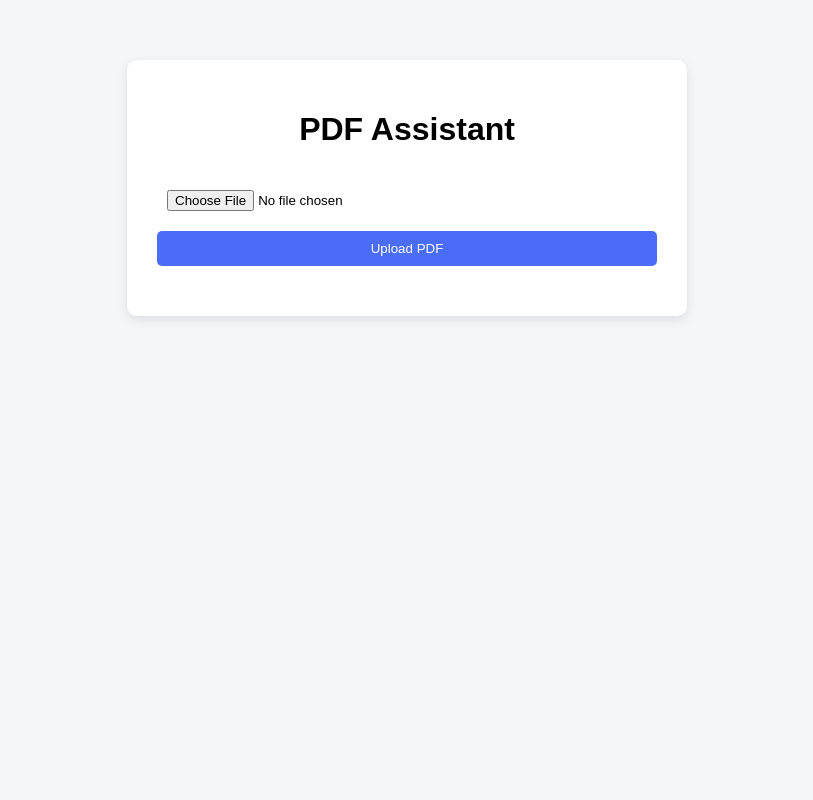
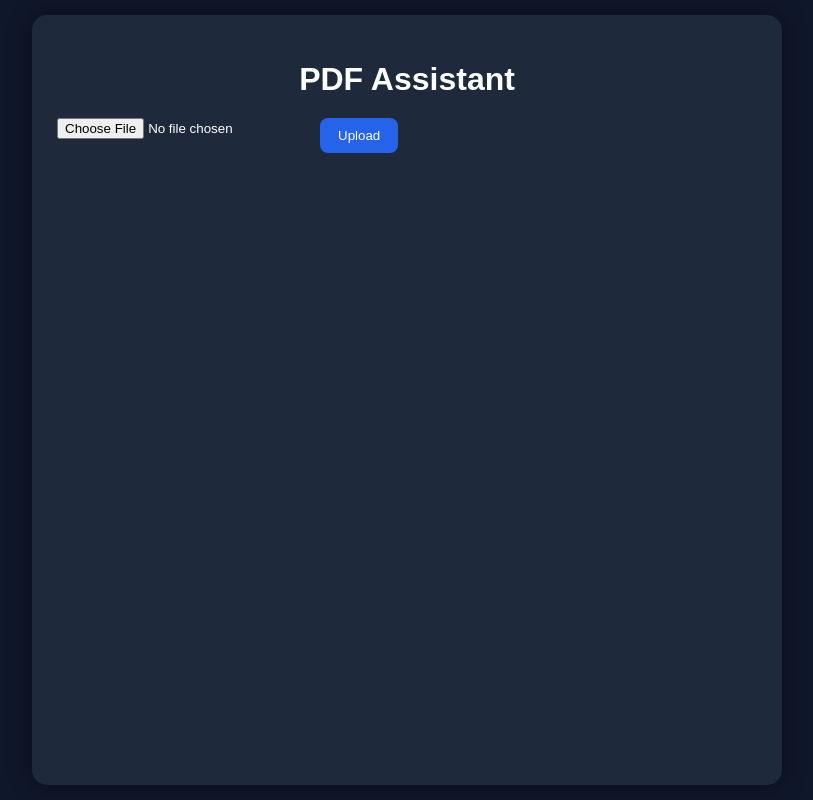
Before and after one commit to AMAN-X12/AI-Document-Assistant, a FastAPI app: page / in a window 1280 px wide. Shown: the whole page, without its empty margins (233-1046 px from the left). Run offline with FastAPI, Linux system fonts and the light colour scheme.

Commit message:
final one

```diff
--- a/app/templates/index.html
+++ b/app/templates/index.html
@@ -1,37 +1,40 @@
 <!DOCTYPE html>
 <html>
 <head>
-    <meta charset="UTF-8">
     <title>PDF Assistant</title>
     <link rel="stylesheet" href="/static/style.css">
 </head>
-
 <body>
 
-<div class="container">
-    <h1>PDF Assistant</h1>
+<div class="app-container">
 
+    <h1 class="app-title">PDF Assistant</h1>
 
+    <!-- Upload Section -->
     <div class="upload-section">
-        <input type="file" id="fileInput" accept=".pdf">
-        <button id="uploadBtn">Upload PDF</button>
-        <div id="uploadStatus" class="status"></div>
+        <input type="file" id="fileInput">
+        <button id="uploadBtn">Upload</button>
     </div>
 
+    <div id="uploadStatus" class="status-text"></div>
 
-    <div class="chat-section" id="chatSection">
-        <input type="text" id="questionInput" placeholder="Ask a question...">
-        <button id="askBtn">Ask Question</button>
-    </div>
+    <div id="errorBox" class="error-box"></div>
 
     <div id="loading" class="loading">Processing...</div>
 
-    <div id="chatBox" class="chat-box"></div>
+    <div id="chatSection" class="chat-section">
 
-    <div id="errorBox" class="error"></div>
+        <div id="chatBox" class="chat-container"></div>
+
+        <div class="input-section">
+            <input type="text" id="questionInput" placeholder="Ask anything about the document...">
+            <button id="askBtn">Send</button>
+        </div>
+
+    </div>
+
 </div>
 
 <script src="/static/script.js"></script>
-
 </body>
 </html>
--- a/app/templates/script.js
+++ b/app/templates/script.js
@@ -96,12 +96,20 @@ function addMessage(sender, text) {
     const chatBox = document.getElementById("chatBox");
 
     const messageDiv = document.createElement("div");
-    messageDiv.className = "message";
-    sen= document.createTextNode(sender);
-    messageDiv.innerHTML =formatResponse(text);
-    chatBox.appendChild(sen);
+    messageDiv.classList.add("message");
+
+    if (sender === "You") {
+        messageDiv.classList.add("user-message");
+    } else {
+        messageDiv.classList.add("assistant-message");
+    }
+
+    messageDiv.innerHTML = formatResponse(text);
+
     chatBox.appendChild(messageDiv);
+    chatBox.scrollTop = chatBox.scrollHeight;
 }
+
 
 function showError(message) {
     const errorBox = document.getElementById("errorBox");
--- a/app/templates/style.css
+++ b/app/templates/style.css
@@ -1,77 +1,129 @@
 body {
+    margin: 0;
     font-family: Arial, sans-serif;
-    background: #f4f6f8;
+    background-color: #0f172a;
+    color: white;
     display: flex;
     justify-content: center;
-    margin-top: 60px;
+    align-items: center;
+    height: 100vh;
 }
 
-.container {
-    width: 500px;
-    background: white;
-    padding: 30px;
-    border-radius: 10px;
-    box-shadow: 0 4px 12px rgba(0,0,0,0.1);
+.app-container {
+    width: 700px;
+    height: 90vh;
+    background-color: #1e293b;
+    border-radius: 15px;
+    display: flex;
+    flex-direction: column;
+    padding: 25px;
+    box-shadow: 0 0 25px rgba(0,0,0,0.4);
 }
 
-h1 {
+.app-title {
     text-align: center;
+    margin-bottom: 20px;
 }
 
-input[type="file"],
-input[type="text"] {
-    width: 100%;
-    padding: 10px;
-    margin-top: 10px;
+.upload-section {
+    display: flex;
+    gap: 10px;
     margin-bottom: 10px;
 }
 
-button {
-    width: 100%;
-    padding: 10px;
-    background: #4a6cf7;
+.upload-section button {
+    background-color: #2563eb;
+    border: none;
+    padding: 10px 18px;
+    border-radius: 8px;
     color: white;
-    border: none;
-    border-radius: 5px;
     cursor: pointer;
+    transition: 0.3s;
 }
 
-button:hover {
-    background: #3451d1;
+.upload-section button:hover {
+    background-color: #1d4ed8;
 }
 
-.status {
-    margin-top: 10px;
-    color: green;
+.status-text {
+    font-size: 14px;
+    color: #22c55e;
+    margin-bottom: 10px;
+}
+
+.error-box {
+    background-color: #7f1d1d;
+    padding: 8px;
+    border-radius: 6px;
+    display: none;
+    margin-bottom: 10px;
 }
 
 .loading {
     display: none;
-    margin-top: 10px;
-    color: blue;
-}
-
-.error {
-    display: none;
-    margin-top: 10px;
-    background: #ff4d4d;
-    color: white;
-    padding: 10px;
-    border-radius: 5px;
+    font-size: 14px;
+    color: #facc15;
+    margin-bottom: 10px;
 }
 
 .chat-section {
+    flex: 1;
     display: none;
-    margin-top: 20px;
+    flex-direction: column;
 }
 
-.chat-box {
-    margin-top: 20px;
+.chat-container {
+    flex: 1;
+    overflow-y: auto;
+    background-color: #0f172a;
+    padding: 15px;
+    border-radius: 10px;
+    margin-bottom: 15px;
+    display: flex;
+    flex-direction: column;
 }
 
 .message {
-    background: #f1f1f1;
-    padding: 10px;
+    margin-bottom: 12px;
+    padding: 10px 14px;
+    border-radius: 12px;
+    max-width: 75%;
+    word-wrap: break-word;
+}
+
+.user-message {
+    background-color: #2563eb;
+    align-self: flex-end;
+}
+
+.assistant-message {
+    background-color: #334155;
+    align-self: flex-start;
+}
+
+.input-section {
+    display: flex;
+    gap: 10px;
+}
+
+.input-section input {
+    flex: 1;
+    padding: 12px;
     border-radius: 8px;
-    margin-top: 10px;
+    border: none;
+    outline: none;
 }
+
+.input-section button {
+    background-color: #22c55e;
+    border: none;
+    padding: 12px 18px;
+    border-radius: 8px;
+    color: white;
+    cursor: pointer;
+    transition: 0.3s;
+}
+
+.input-section button:hover {
+    background-color: #16a34a;
+}
```
